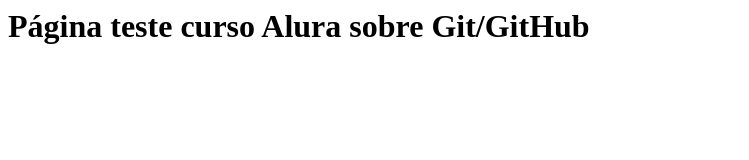
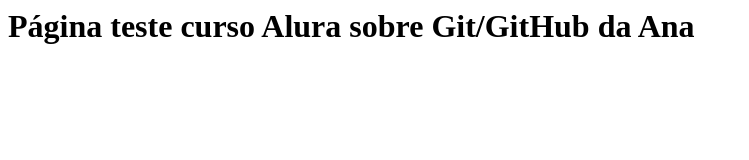
Before and after one commit to LucianoMatheus/curso_alura, a plain HTML site: page index.html in a window 1280 px wide. Shown: the whole page, without its empty margins (0-749 px from the left). Drawn offline with Linux system fonts and the light colour scheme.

Commit message:
Ajuste no título da página

```diff
--- a/index.html
+++ b/index.html
@@ -1,6 +1,6 @@
 <html>
 	<body>
-		<h1>Página teste curso Alura sobre Git/GitHub</h1>
+		<h1>Página teste curso Alura sobre Git/GitHub da Ana</h1>
 	</body>
 
 </html>
```
